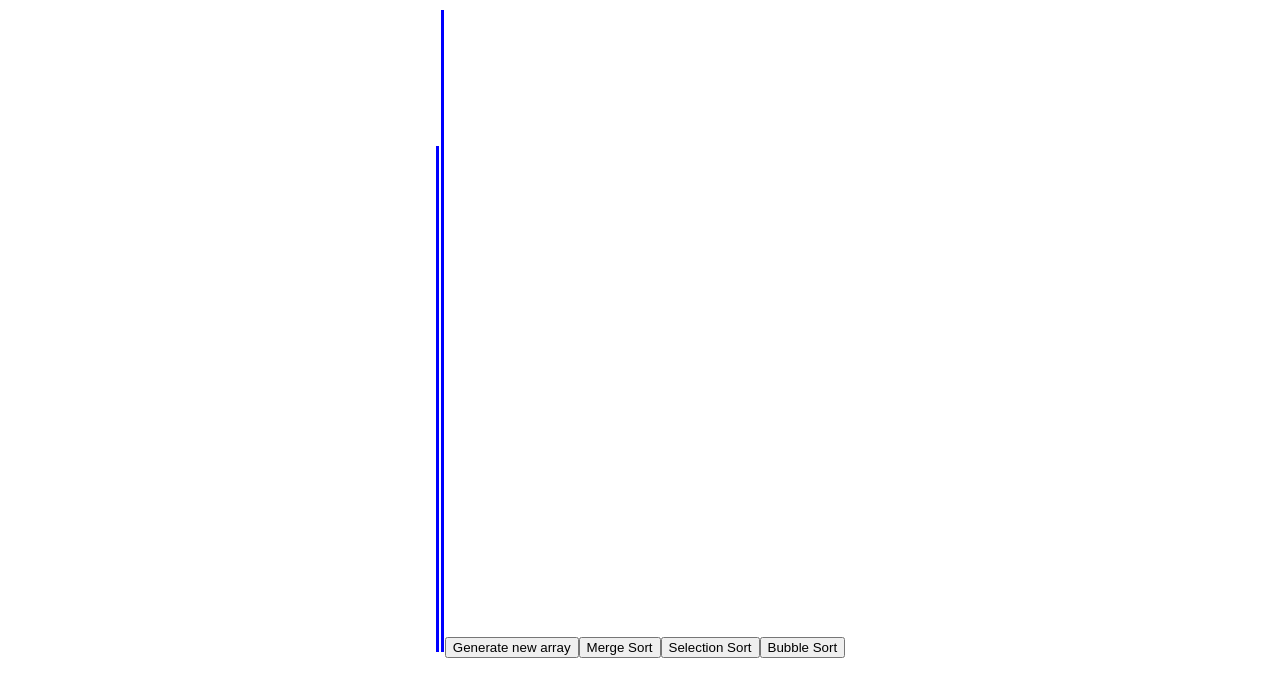
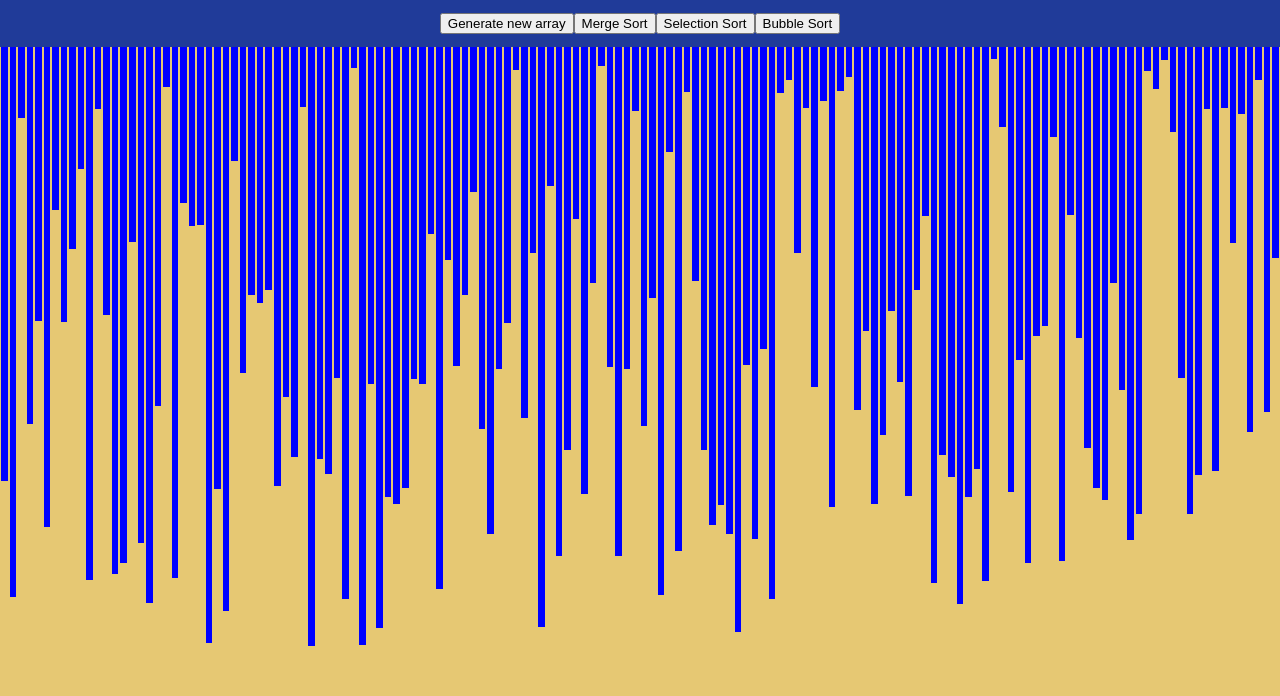
Before and after one commit to rishursx/visualizer, a React (Create React App) app: page / in a window 1280 px wide. Shown: the top 696 px of the page. Built offline with nearby package versions, Linux system fonts and the light colour scheme.

Commit message:
visual changes

```diff
--- a/src/SortingVisualizer/SortingVisualizer.css
+++ b/src/SortingVisualizer/SortingVisualizer.css
@@ -1,13 +1,26 @@
+.window {
+  background-color: #e6c873;
+  position: fixed;
+  width: 100%;
+  height: 100%;
+}
 .array-container {
   /* display: flex;
   justify-content: center; */
   /* align-self: center; */
-  margin-top: 10px;
-  position: center;
-  margin-bottom: 10px;
+  /* justify-content: center; */
+  display: flex;
+}
+.controls {
+  display: flex;
+  padding-top: 1%;
+  padding-bottom: 1%;
+  justify-content: center;
+  align-items: center;
+  background-color: #203b99;
 }
 .array-bar {
-  width: 3px;
+  width: 10px;
   background-color: blue;
   display: inline-block;
   margin: 0 1px;
--- a/src/SortingVisualizer/SortingVisualizer.jsx
+++ b/src/SortingVisualizer/SortingVisualizer.jsx
@@ -5,12 +5,12 @@ import getSelectionSortAnimations from "../sortingAlgorithms/selectionSort";
 import getBubbleSortAnimations from "../sortingAlgorithms/bubbleSort";
 
 const minValue = 5;
-const maxValue = 700;
-const arraySize = 2;
-const animationSpeed = 1;
-const PRIMARY_COLOR = "aqua";
+const maxValue = 600;
+const arraySize = 150;
+const animationSpeed = 10;
+const PRIMARY_COLOR = "#997920";
 const SECONDARY_COLOR = "red";
-const BACKGROUND_COLOR = "blue";
+const BACKGROUND_COLOR = "#203B99";
 
 export default class SortingVisualizer extends React.Component {
   constructor(props) {
@@ -133,6 +133,13 @@ export default class SortingVisualizer extends React.Component {
     const { array } = this.state;
     console.log(array);
     return (
+      <div className="window">
+        <div className="controls">
+          <button onClick={() => this.resetArray()}>Generate new array</button>
+          <button onClick={() => this.mergeSort()}>Merge Sort</button>
+          <button onClick={() => this.selectionSort()}>Selection Sort</button>
+          <button onClick={() => this.bubbleSort()}>Bubble Sort</button>
+        </div>
         <div className="array-container">
           {array.map((value, idx) => (
             <div
@@ -141,10 +148,7 @@ export default class SortingVisualizer extends React.Component {
               style={{ height: `${value}px` }}
             ></div>
           ))}
-        <button onClick={() => this.resetArray()}>Generate new array</button>
-        <button onClick={() => this.mergeSort()}>Merge Sort</button>
-        <button onClick={() => this.selectionSort()}>Selection Sort</button>
-        <button onClick={() => this.bubbleSort()}>Bubble Sort</button>
+        </div>
       </div>
     );
   }
```
Lines whose indentation alone changed are shown as unchanged.
